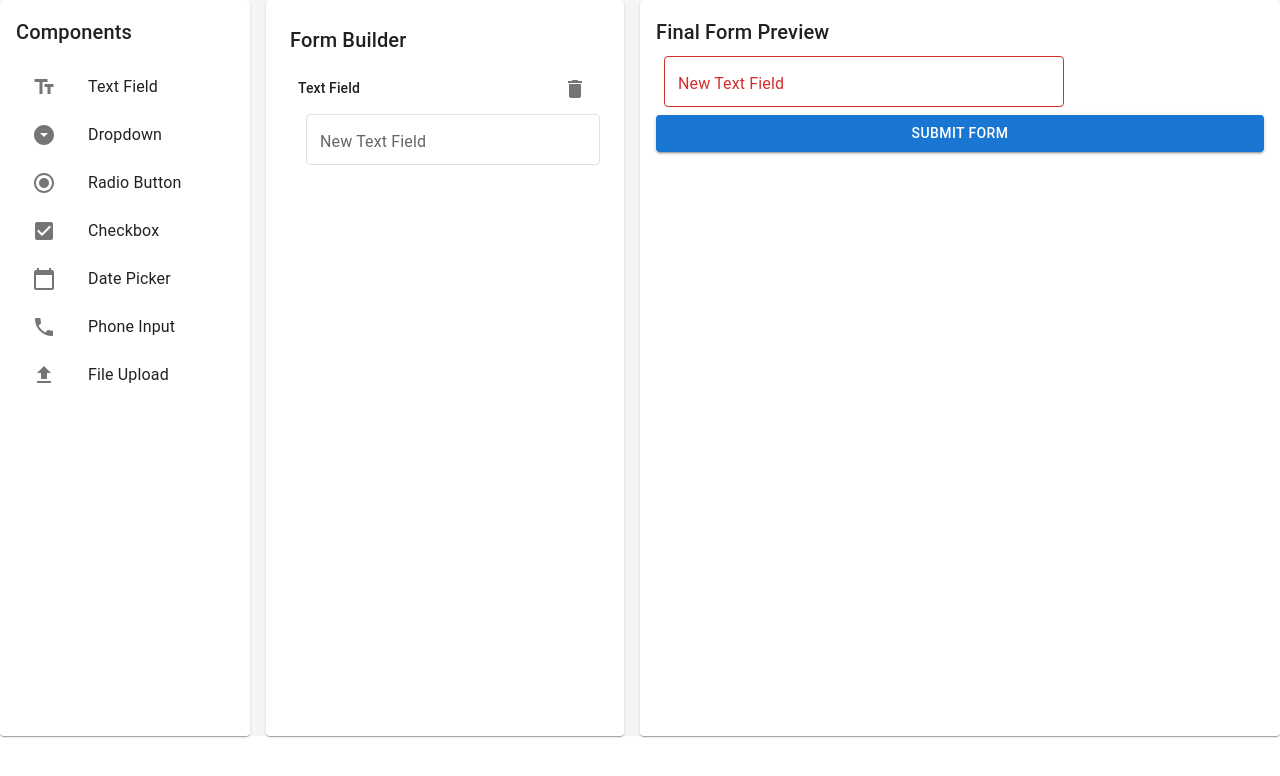
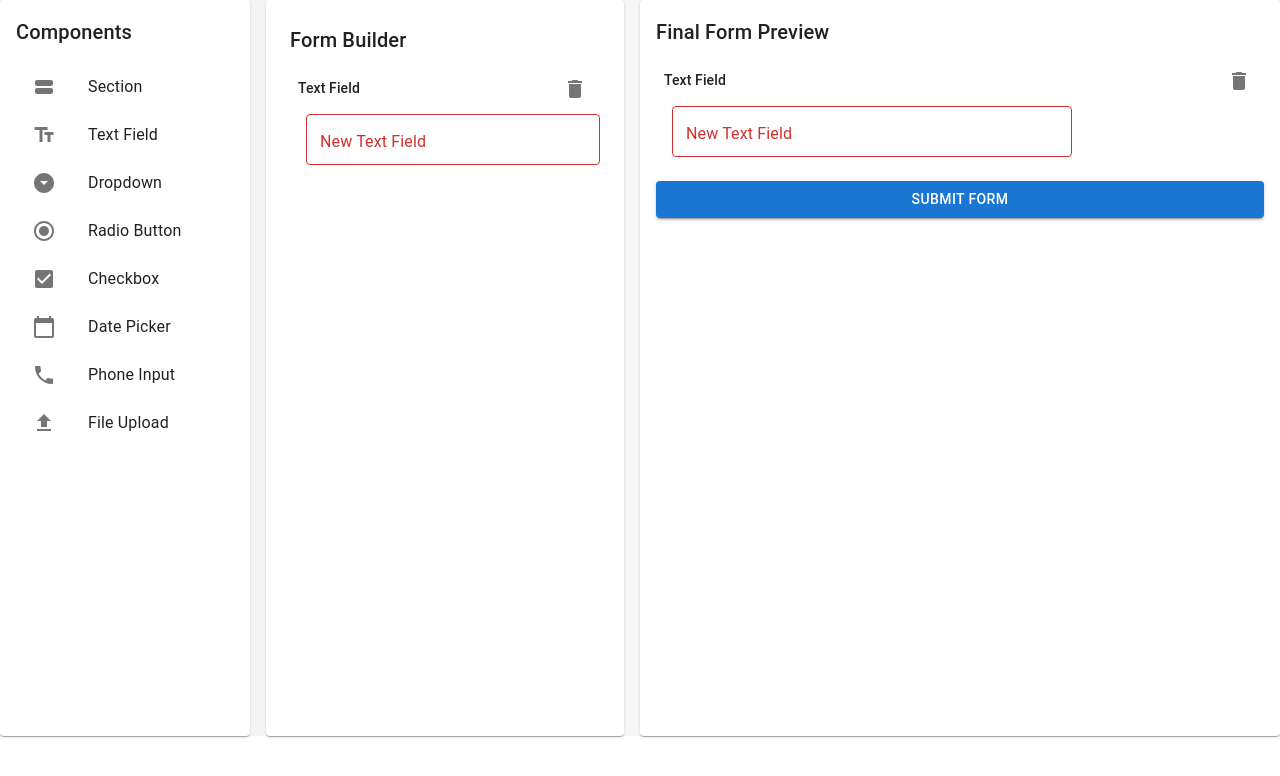
Before and after one commit to Rabeet8/Dynamic-Form-Builder, a React (Create React App) app: page / in a window 1280 px wide. Both pictures are taken after a click on the item "Text Field". Shown: the top 776 px of the page. Built offline with nearby package versions, Linux system fonts and the light colour scheme.

Commit message:
section functionality almost done

```diff
--- a/src/Components/FormBuilder.jsx
+++ b/src/Components/FormBuilder.jsx
@@ -10,6 +10,8 @@
   IconButton,
   Box,
   Button,
+  Menu,
+  MenuItem,
 } from "@mui/material";
 import {
   TextFields,
@@ -20,6 +22,9 @@
   Phone,
   Upload,
   Delete,
+  ViewStream,
+  Add,
+  MoreVert,
 } from "@mui/icons-material";
 
 // Import your custom components
@@ -59,7 +64,25 @@
   overflowY: "auto",
 });
 
+const SectionWrapper = styled(Box)(({ depth = 0 }) => ({
+  border: "1px solid #e0e0e0",
+  borderRadius: "4px",
+  padding: "16px",
+  marginBottom: "16px",
+  backgroundColor: depth % 2 === 0 ? "#fafafa" : "#ffffff",
+  marginLeft: `${depth * 16}px`,
+}));
+
 const componentTypes = {
+  section: {
+    type: "section",
+    icon: <ViewStream />,
+    label: "Section",
+    defaultProps: {
+      label: "New Section",
+      fields: [],
+    },
+  },
   textField: {
     type: "textField",
     icon: <TextFields />,
@@ -134,9 +157,43 @@
     component: CustomFileUpload,
     defaultProps: {
       label: "Upload File",
-      value: "", // Initialize with empty string
+      value: "",
     },
   },
+};
+
+const SectionActions = ({ onAddField, onAddSection, onDelete }) => {
+  const [anchorEl, setAnchorEl] = useState(null);
+
+  const handleClick = (event) => {
+    setAnchorEl(event.currentTarget);
+  };
+
+  const handleClose = () => {
+    setAnchorEl(null);
+  };
+
+  const handleAction = (action) => {
+    handleClose();
+    action();
+  };
+
+  return (
+    <>
+      <IconButton onClick={handleClick}>
+        <Add />
+      </IconButton>
+      <IconButton onClick={onDelete} className="text-red-500 hover:bg-red-50">
+        <Delete />
+      </IconButton>
+      <Menu anchorEl={anchorEl} open={Boolean(anchorEl)} onClose={handleClose}>
+        <MenuItem onClick={() => handleAction(onAddField)}>Add Field</MenuItem>
+        <MenuItem onClick={() => handleAction(onAddSection)}>
+          Add Sub-section
+        </MenuItem>
+      </Menu>
+    </>
+  );
 };
 
 const FormBuilder = () => {
@@ -147,44 +204,131 @@
   const [validationStatus, setValidationStatus] = useState({});
   const [visibilityConditions, setVisibilityConditions] = useState({});
 
-  const generateId = () => `field_${Date.now()}`;
+  const generateId = () =>
+    `field_${Date.now()}_${Math.random().toString(36).substr(2, 9)}`;
 
-  // Add a new field with optional visibility condition
-  const addField = (type, condition = null) => {
+  const findAndUpdateField = (fields, targetId, updater) => {
+    return fields.map((field) => {
+      if (field.id === targetId) {
+        return updater(field);
+      }
+      if (field.type === "section" && field.fields) {
+        return {
+          ...field,
+          fields: findAndUpdateField(field.fields, targetId, updater),
+        };
+      }
+      return field;
+    });
+  };
+
+  const findAndRemoveField = (fields, targetId) => {
+    return fields.reduce((acc, field) => {
+      if (field.id === targetId) {
+        return acc;
+      }
+      if (field.type === "section" && field.fields) {
+        return [
+          ...acc,
+          {
+            ...field,
+            fields: findAndRemoveField(field.fields, targetId),
+          },
+        ];
+      }
+      return [...acc, field];
+    }, []);
+  };
+
+  const addField = (type, parentId = null) => {
     const newField = {
       id: generateId(),
       ...componentTypes[type],
-      condition, // Add the condition to control visibility
+      parentId,
     };
-    setFormFields([...formFields, newField]);
+
+    if (type === "section") {
+      newField.fields = [];
+    }
+
+    if (!parentId) {
+      setFormFields((prev) => [...prev, newField]);
+      return;
+    }
+
+    setFormFields((prev) =>
+      findAndUpdateField(prev, parentId, (field) => ({
+        ...field,
+        fields: [...(field.fields || []), newField],
+      }))
+    );
   };
 
   const removeField = (id) => {
-    setFormFields(formFields.filter((field) => field.id !== id));
+    setFormFields((prev) => findAndRemoveField(prev, id));
     if (selectedField?.id === id) {
       setSelectedField(null);
     }
   };
 
   const handleFinalFormChange = (id, value) => {
-    setFinalFormData((prevData) => ({
-      ...prevData,
+    setFinalFormData((prev) => ({
+      ...prev,
       [id]: value,
     }));
-
-    // Check conditions for showing or hiding fields
-    updateFieldVisibility(id, value);
   };
 
-  const updateFieldVisibility = (fieldId, value) => {
-    setFormFields((prevFields) =>
-      prevFields.map((field) => {
-        if (field.condition && field.condition.fieldId === fieldId) {
-          const shouldShow = field.condition.check(value);
-          return { ...field, isVisible: shouldShow };
-        }
-        return field;
-      })
+  const renderField = (field, depth = 0) => {
+    if (field.type === "section") {
+      return (
+        <SectionWrapper key={field.id} depth={depth}>
+          <Box className="flex items-center justify-between mb-4">
+            <Typography variant="h6">{field.label}</Typography>
+            <Box>
+              <SectionActions
+                onAddField={() => addField("textField", field.id)}
+                onAddSection={() => addField("section", field.id)}
+                onDelete={() => removeField(field.id)}
+              />
+            </Box>
+          </Box>
+          <Box className="ml-4">
+            {field.fields?.map((nestedField) =>
+              renderField(nestedField, depth + 1)
+            )}
+          </Box>
+        </SectionWrapper>
+      );
+    }
+
+    return (
+      <Box
+        key={field.id}
+        onClick={() => setSelectedField(field)}
+        className={`p-2 my-2 rounded-lg transition-all duration-200 ${
+          selectedField?.id === field.id ? "bg-blue-50" : ""
+        }`}
+      >
+        <Box className="flex items-center justify-between mb-2">
+          <Typography variant="subtitle2">{field.label}</Typography>
+          <IconButton
+            size="small"
+            onClick={() => removeField(field.id)}
+            className="text-red-500 hover:bg-red-50"
+          >
+            <Delete />
+          </IconButton>
+        </Box>
+        {field.component &&
+          React.createElement(field.component, {
+            ...field.defaultProps,
+            value: finalFormData[field.id] || field.defaultProps.value,
+            onChange: (value) => handleFinalFormChange(field.id, value),
+            error: !validationStatus[field.id],
+            onValidationChange: (isValid) =>
+              handleValidationChange(field.id, isValid),
+          })}
+      </Box>
     );
   };
 
@@ -218,6 +362,27 @@
     });
   };
 
+  const collectFormValues = (fields, prefix = "") => {
+    return fields.reduce((acc, field) => {
+      if (field.type === "section") {
+        const sectionValues = collectFormValues(
+          field.fields || [],
+          `${prefix}${field.label} / `
+        );
+        return { ...acc, ...sectionValues };
+      }
+
+      const value = finalFormData[field.id];
+      if (value !== undefined && value !== "") {
+        return {
+          ...acc,
+          [`${prefix}${field.label}`]: formatFieldValue(field, value),
+        };
+      }
+      return acc;
+    }, {});
+  };
+
   const handleSubmit = () => {
     const isFormValid = Object.values(validationStatus).every(
       (status) => status !== false
@@ -233,14 +398,7 @@
       return;
     }
 
-    const formValues = {};
-    formFields.forEach((field) => {
-      const userValue = finalFormData[field.id];
-      if (userValue !== undefined && userValue !== "") {
-        // For file uploads, we already have the file name stored
-        formValues[field.label] = formatFieldValue(field, userValue);
-      }
-    });
+    const formValues = collectFormValues(formFields);
     setSubmittedData(formValues);
   };
 
@@ -269,31 +427,7 @@
         <Typography variant="h6" gutterBottom>
           Form Builder
         </Typography>
-        {formFields.map((field) => (
-          <Box
-            key={field.id}
-            onClick={() => setSelectedField(field)}
-            className={`p-2 my-2 rounded-lg transition-all duration-200 ${
-              selectedField?.id === field.id ? "bg-blue-50" : ""
-            }`}
-          >
-            <Box className="flex items-center justify-between mb-2">
-              <Typography variant="subtitle2">{field.label}</Typography>
-              <IconButton
-                size="small"
-                onClick={() => removeField(field.id)}
-                className="text-red-500 hover:bg-red-50"
-              >
-                <Delete />
-              </IconButton>
-            </Box>
-            {React.createElement(field.component, {
-              ...field.defaultProps,
-              value: finalFormData[field.id] || field.defaultProps.value,
-              onChange: (value) => handleFinalFormChange(field.id, value),
-            })}
-          </Box>
-        ))}
+        {formFields.map((field) => renderField(field))}
         {formFields.length === 0 && (
           <Typography
             variant="body1"
@@ -309,23 +443,13 @@
         <Typography variant="h6" gutterBottom>
           Final Form Preview
         </Typography>
-        {formFields.map((field) => (
-          <Box key={field.id}>
-            {React.createElement(field.component, {
-              ...field.defaultProps,
-              value: finalFormData[field.id] || field.defaultProps.value,
-              onChange: (value) => handleFinalFormChange(field.id, value),
-              error: !validationStatus[field.id],
-              onValidationChange: (isValid) =>
-                handleValidationChange(field.id, isValid),
-            })}
-          </Box>
-        ))}
+        {formFields.map((field) => renderField(field))}
         <Button
           onClick={handleSubmit}
           variant="contained"
           color="primary"
           fullWidth
+          className="mt-4"
         >
           Submit Form
         </Button>
--- /dev/null
+++ b/src/Components/NestedField.jsx
@@ -0,0 +1,23 @@
+// src/components/NestedField.js
+import React from "react";
+import TextField from "@mui/material/TextField";
+import Button from "@mui/material/Button";
+
+const NestedField = ({ value, onChange, onRemove }) => {
+  return (
+    <div style={{ marginBottom: "10px" }}>
+      <TextField
+        value={value}
+        onChange={(e) => onChange(e.target.value)}
+        variant="outlined"
+        placeholder="Enter value"
+        fullWidth
+      />
+      <Button onClick={onRemove} color="secondary">
+        Remove
+      </Button>
+    </div>
+  );
+};
+
+export default NestedField;
--- /dev/null
+++ b/src/Components/Section.jsx
@@ -0,0 +1,41 @@
+// src/components/Section.js
+import React, { useState } from "react";
+import NestedField from "./NestedField";
+import Button from "@mui/material/Button";
+
+const Section = ({ title, onSectionChange }) => {
+  const [fields, setFields] = useState([{ id: 1, value: "" }]);
+
+  const addField = () => {
+    setFields([...fields, { id: fields.length + 1, value: "" }]);
+  };
+
+  const removeField = (id) => {
+    setFields(fields.filter((field) => field.id !== id));
+  };
+
+  const handleFieldChange = (id, value) => {
+    const updatedFields = fields.map((field) =>
+      field.id === id ? { ...field, value } : field
+    );
+    setFields(updatedFields);
+    onSectionChange(title, updatedFields); // pass updated fields to parent
+  };
+
+  return (
+    <div>
+      <h3>{title}</h3>
+      {fields.map((field) => (
+        <NestedField
+          key={field.id}
+          value={field.value}
+          onChange={(value) => handleFieldChange(field.id, value)}
+          onRemove={() => removeField(field.id)}
+        />
+      ))}
+      <Button onClick={addField}>Add Field</Button>
+    </div>
+  );
+};
+
+export default Section;
```
